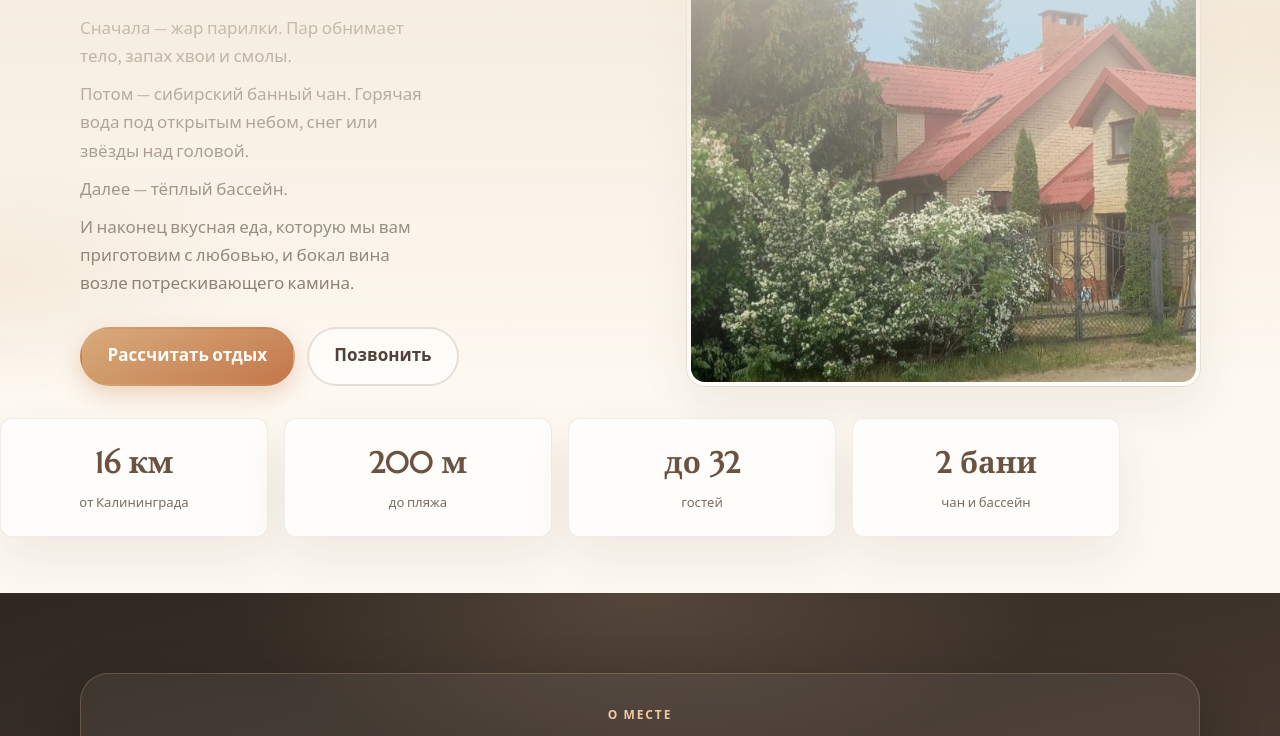
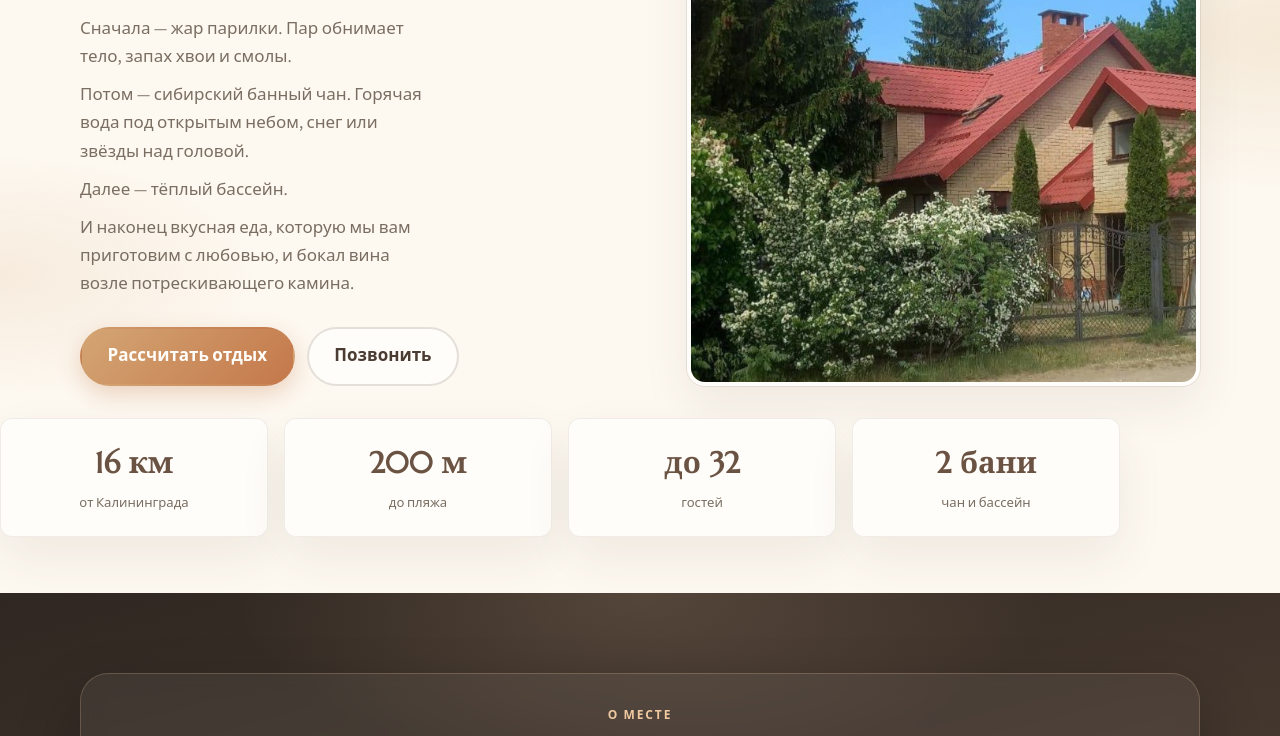
Before and after one commit to korschenruh/korschenruh, a plain HTML site: page index.html in a window 1280 px wide. Shown: the part 285-1021 px from the top of the page. Drawn offline with nearby package versions, Linux system fonts and the light colour scheme.

Commit message:
Add files via upload

```diff
--- a/index.html
+++ b/index.html
@@ -50,7 +50,6 @@
 
   <main id="main">
     <section class="hero" aria-labelledby="hero-title">
-      <div class="hero__bg" role="presentation"></div>
       <div class="shell hero__grid">
         <div class="hero__copy">
           <p class="eyebrow">16 км от города · 200 м до пляжа</p>
--- a/styles.css
+++ b/styles.css
@@ -249,13 +249,6 @@ a {
   padding: 3.5rem 0 1rem;
 }
 
-.hero__bg {
-  position: absolute;
-  inset: 0;
-  background: linear-gradient(180deg, var(--cream-deep) 0%, transparent 72%);
-  pointer-events: none;
-}
-
 .hero__grid {
   display: grid;
   grid-template-columns: 1.05fr 0.95fr;
```
